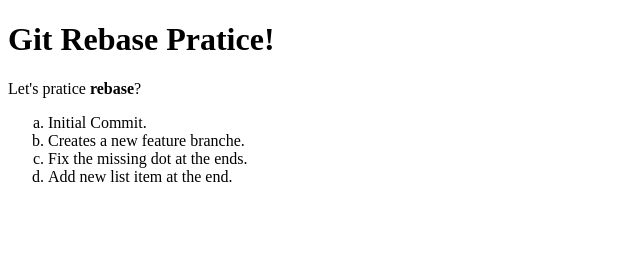
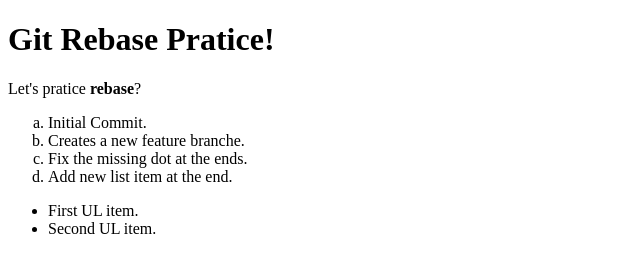
Before and after one commit to augustoasilva/git-rebase-pratice, a plain HTML site: page index.html in a window 1280 px wide. Shown: the whole page, without its empty margins (0-640 px from the left). Drawn offline with Linux system fonts and the light colour scheme.

Commit message:
add two list item

```diff
--- a/index.html
+++ b/index.html
@@ -15,7 +15,8 @@
         <li>Add new list item at the end.</li>
     </ol>
     <ul>
-
+        <li>First UL item.</li>
+        <li>Second UL item.</li>
     </ul>
 </body>
 </html>
```
